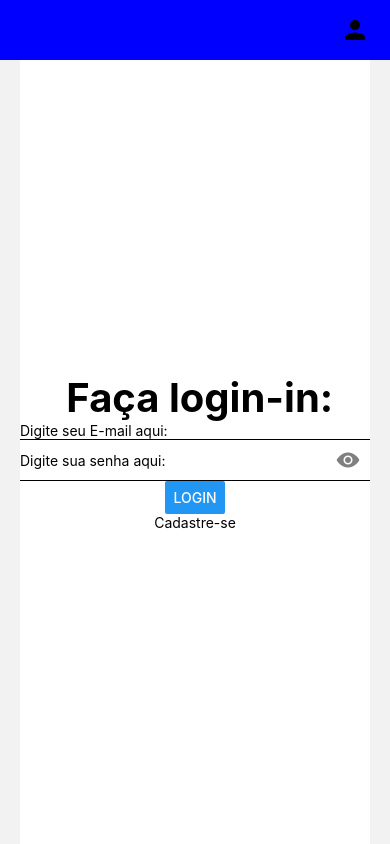
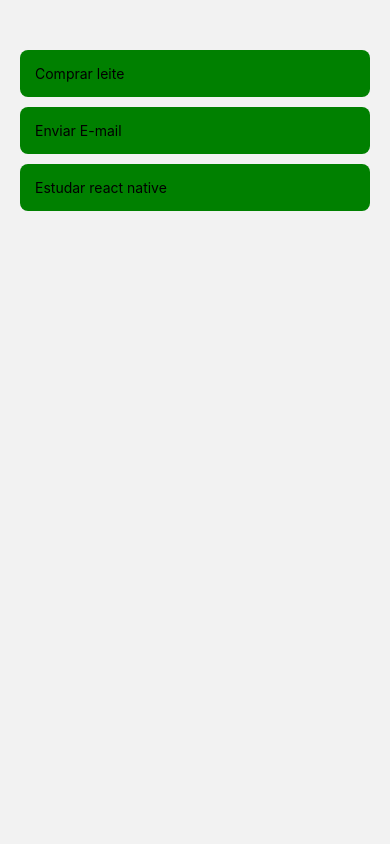
Before and after one commit to joaopedroalexan/loginCadastro, a React Native app in the folder meuApp/: screen /TaskList in a window 390 px wide. Built offline with nearby package versions, Linux system fonts and the light colour scheme.

Commit message:
Task lists

```diff
--- a/meuApp/src/App.js
+++ b/meuApp/src/App.js
@@ -8,13 +8,17 @@ import EventoScreen from "./screens/EventsScreen";
 import OrganizadorScreen from "./screens/OrganizadorScreen";
 import Layout from "./component/Layout";
 import IngressoScreen from "./screens/IngressoScreen";
+import TaskList from "./screens/TaskList";
+import TaskDetail from "./screens/TaskDetail";
 
 const Stack = createStackNavigator();
 
 export default function App() {
   return (
     <NavigationContainer>
-      <Stack.Navigator screenOptions={{headerShown:false}}>
+      <Stack.Navigator screenOptions={{ headerShown: false }}>
+        <Stack.Screen name="TaskList" component={TaskList} />
+        <Stack.Screen name="TaskDetail" component={TaskDetail} />
         <Stack.Screen
           name="Login"
           component={() => (
@@ -23,11 +27,14 @@ export default function App() {
             </Layout>
           )}
         />
-        <Stack.Screen name="Cadastro" component={() => (
+        <Stack.Screen
+          name="Cadastro"
+          component={() => (
             <Layout>
               <Cadastro />
             </Layout>
-          )} />
+          )}
+        />
         <Stack.Screen name="Home" component={HomeScreen} />
         <Stack.Screen name="CadastroEvento" component={EventoScreen} />
         <Stack.Screen
--- a/meuApp/src/axios/axios.js
+++ b/meuApp/src/axios/axios.js
@@ -3,7 +3,7 @@ import organizador from '../screens/OrganizadorScreen';
 
 
 const api = axios.create({
-    baseURL:"http://10.89.240.91:5000/api/v1/",
+    baseURL:"http://10.89.240.67:5000/api/v1/",
     headers:{
         'accept':"application/json"
     }
--- a/meuApp/src/screens/Cadastro.js
+++ b/meuApp/src/screens/Cadastro.js
@@ -32,7 +32,7 @@ export default function cadastro() {
 
   return (
     <View style={styles.container}>
-      <Text style={styles.titulo}> Faça sign-up-up:</Text>
+      <Text style={styles.titulo}> Faça sign-up</Text>
       <TextInput
         style={styles.inputi}
         placeholder="Digite seu E-mail aqui:"
--- /dev/null
+++ b/meuApp/src/screens/TaskDetail.js
@@ -0,0 +1,14 @@
+import React from "react";
+import { View, Text } from "react-native";
+
+export default function TaskDetail({ route }) {
+  const { task } = route.params;
+  return (
+    <View>
+      <Text>Detalhes da tarefa{task.tittle}</Text>
+      <Text>Data: {task.date}</Text>
+      <Text>Hora: {task.time}</Text>
+      <Text>Local: {task.address}</Text>
+    </View>
+  );
+}
--- /dev/null
+++ b/meuApp/src/screens/TaskList.js
@@ -0,0 +1,70 @@
+import React from "react";
+import {
+  View,
+  Text,
+  TouchableOpacity,
+  FlatList,
+  StyleSheet,
+} from "react-native";
+
+export default function TaskList({ navigation }) {
+  const tasks = [
+    {
+      id: 1,
+      tittle: "Comprar leite",
+      date: "2025-04-27",
+      time: "10:00",
+      address: "Supermercado Noemia",
+    },
+    {
+      id: 2,
+      tittle: "Enviar E-mail",
+      date: "2024-06-20",
+      time: "14:45",
+      address: "Trabalho",
+    },
+    {
+      id: 3,
+      tittle: "Estudar react native",
+      date: "2024-06-26",
+      time: "00:00",
+      address: "Casa",
+    },
+  ];
+
+  const handleTaskPress = (task) =>{
+    navigation.navigate("TaskDetail", {task});
+  }
+
+  return (
+    <View style={styles.container}>
+      <FlatList
+        data={tasks}
+        keyExtractor={(item) => item.id.toString}
+        renderItem={({ item }) => (
+          <TouchableOpacity
+          style={styles.itemCard}
+          onPress={()=> handleTaskPress(item)}
+
+          >
+            <Text>{item.tittle}</Text>
+          </TouchableOpacity>
+        )}
+      />
+    </View>
+  );
+}
+
+const styles = StyleSheet.create({
+  container: {
+    flex: 1,
+    padding: 20,
+    paddingTop: 50,
+  },
+  itemCard: {
+    padding: 15,
+    backgroundColor: "green",
+    marginBottom: 10,
+    borderRadius: 8,
+  },
+});
--- a/meuApp/src/screens/login.js
+++ b/meuApp/src/screens/login.js
@@ -32,7 +32,7 @@ export default function Login() {
 
   return (
     <View style={styles.container}>
-      <Text style={styles.titulo}> Faça login-in:</Text>
+      <Text style={styles.titulo}> Faça loginho:</Text>
       <TextInput
         style={styles.emailInput}
         placeholder="Digite seu E-mail aqui:"
```
